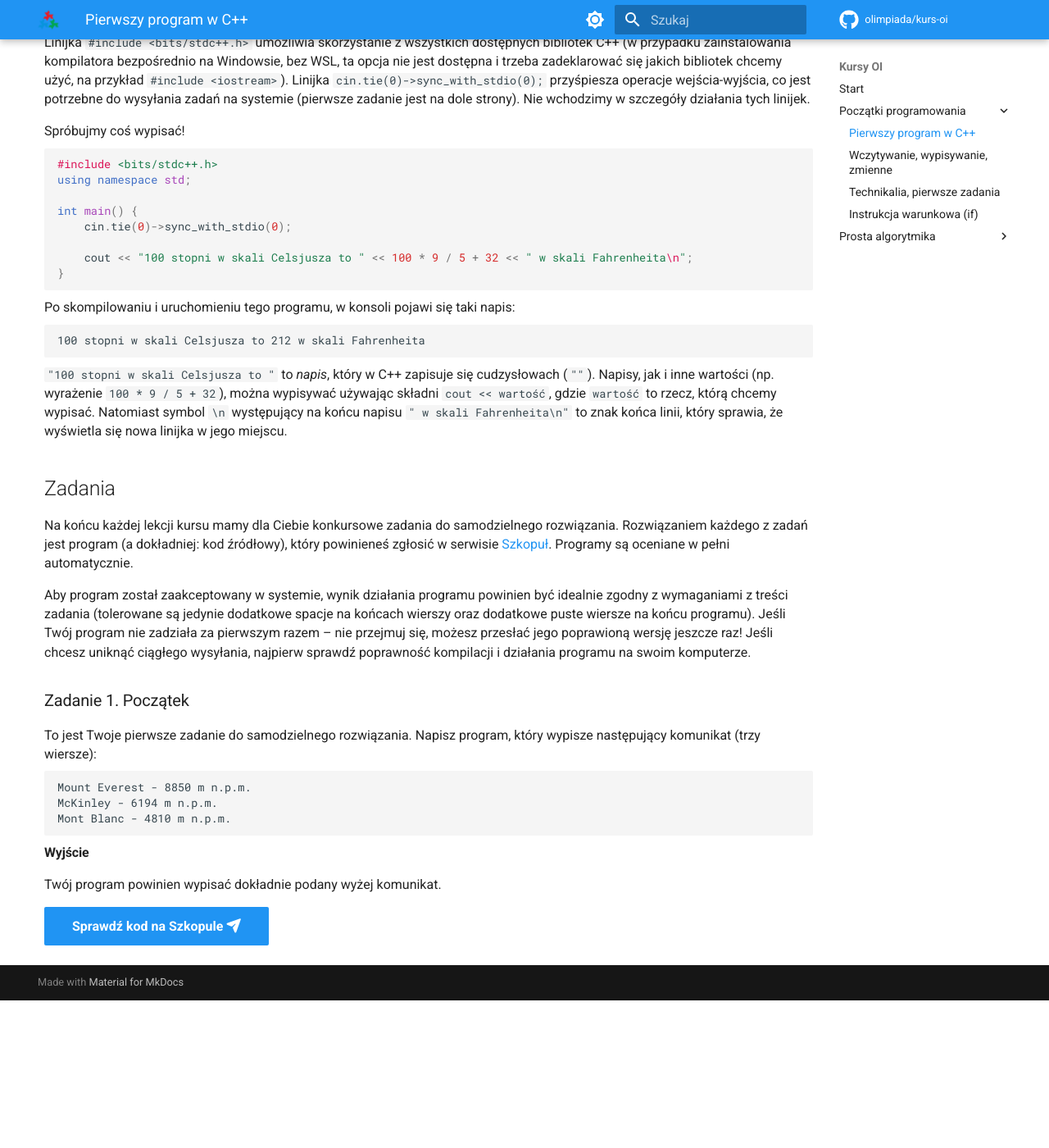
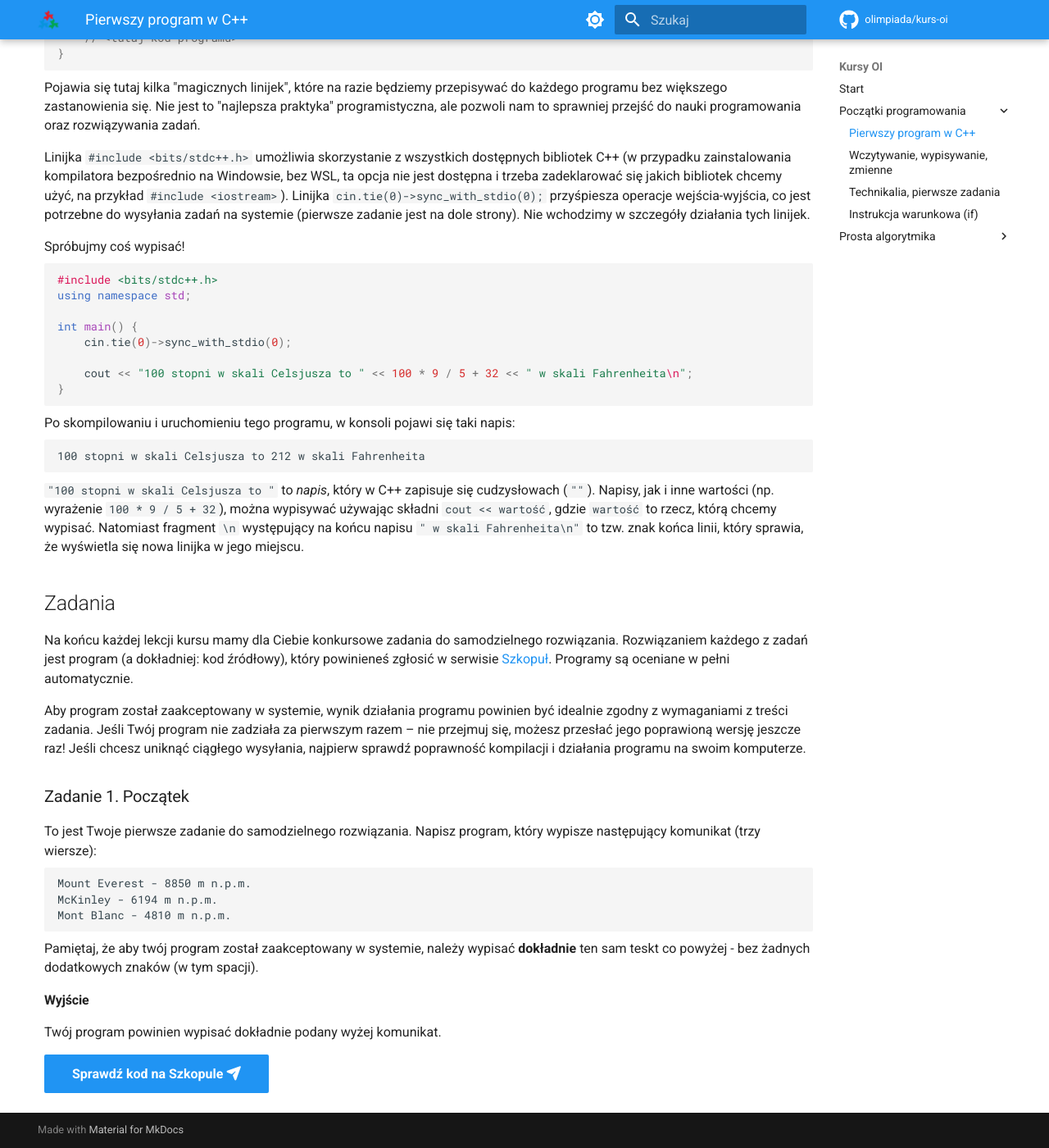
Before and after one commit to olimpiada/kurs-oi, an MkDocs documentation site: the page built from docs/Oficjalny-kurs-OI/A-podstawy-programowania/A1-pierwszy-program.md, in a window 1280 px wide and 1400 px high, scrolled down 1911 px. Shown: the whole window at 82% size. Built offline with MkDocs 1.6.1 and Material for MkDocs 9.7.7, drawn with Linux system fonts in a browser that asks for light colours; comment, search, counter and statistics services are not loaded; before the commit the page ends 3131 px from its top, so only the background shows below that; some of the changed text lies outside the part shown.

Commit message:
A1: intro

`````diff
--- a/docs/Oficjalny-kurs-OI/A-podstawy-programowania/A1-pierwszy-program.md
+++ b/docs/Oficjalny-kurs-OI/A-podstawy-programowania/A1-pierwszy-program.md
@@ -1,6 +1,13 @@
 # Wstęp
 
-TODO
+W tej lekcji napiszemy i uruchomimy nasz pierwszy program komputerowy.
+W tym celu wykonamy następujące kroki:
+
+1. Wybierzemy język programowania, w którym napiszemy kod.
+2. Zainstalujemy oprogramowanie potrzebne do napisania i uruchomienia naszego programu.
+3. Napiszemy i uruchomimy pierwszy program wykonujący obliczenia.
+
+Zaczynajmy!
 
 # Dlaczego C++?
 
@@ -111,7 +118,7 @@
 
 `"100 stopni w skali Celsjusza to "` to _napis_, który w C++ zapisuje się cudzysłowach (`""`).
 Napisy, jak i inne wartości (np. wyrażenie `100 * 9 / 5 + 32`), można wypisywać używając składni `cout << wartość`, gdzie `wartość` to rzecz, którą chcemy wypisać.
-Natomiast symbol `\n` występujący na końcu napisu `" w skali Fahrenheita\n"` to znak końca linii, który sprawia, że wyświetla się nowa linijka w jego miejscu.
+Natomiast fragment `\n` występujący na końcu napisu `" w skali Fahrenheita\n"` to tzw. znak końca linii, który sprawia, że wyświetla się nowa linijka w jego miejscu.
 
 ## Zadania
 
@@ -119,7 +126,7 @@
 Rozwiązaniem każdego z zadań jest program (a dokładniej: kod źródłowy), który powinieneś zgłosić w serwisie [Szkopuł](https://szkopul.edu.pl/).
 Programy są oceniane w pełni automatycznie.
 
-Aby program został zaakceptowany w systemie, wynik działania programu powinien być idealnie zgodny z wymaganiami z treści zadania (tolerowane są jedynie dodatkowe spacje na końcach wierszy oraz dodatkowe puste wiersze na końcu programu).
+Aby program został zaakceptowany w systemie, wynik działania programu powinien być idealnie zgodny z wymaganiami z treści zadania.
 Jeśli Twój program nie zadziała za pierwszym razem – nie przejmuj się, możesz przesłać jego poprawioną wersję jeszcze raz! Jeśli chcesz uniknąć ciągłego wysyłania, najpierw sprawdź poprawność kompilacji i działania programu na swoim komputerze.
 
 ### Zadanie 1. Początek
@@ -133,6 +140,8 @@
 Mont Blanc - 4810 m n.p.m.
 ````
 
+Pamiętaj, że aby twój program został zaakceptowany w systemie, należy wypisać **dokładnie** ten sam teskt co powyżej - bez żadnych dodatkowych znaków (w tym spacji).
+
 #### Wyjście
 
 Twój program powinien wypisać dokładnie podany wyżej komunikat.
`````
